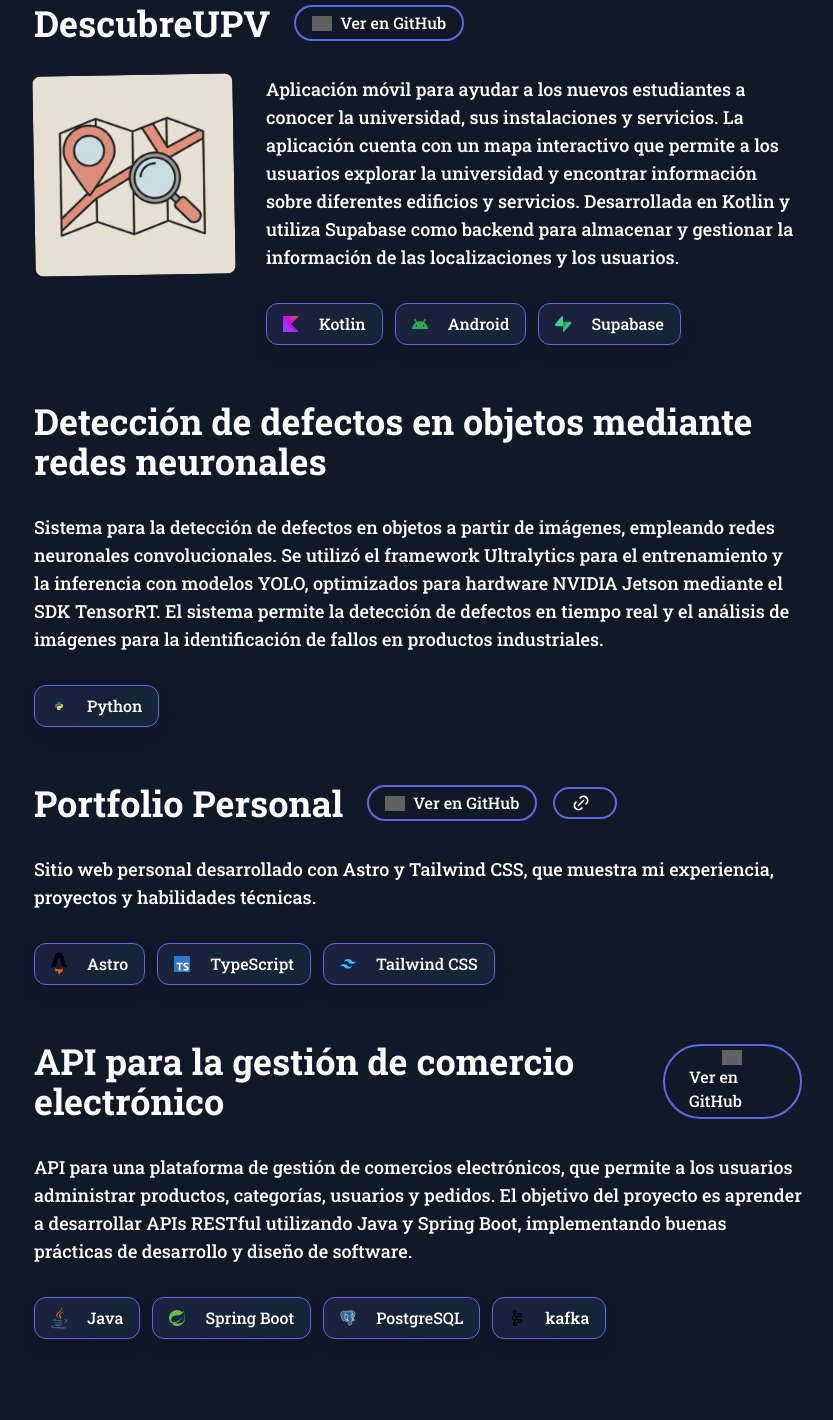
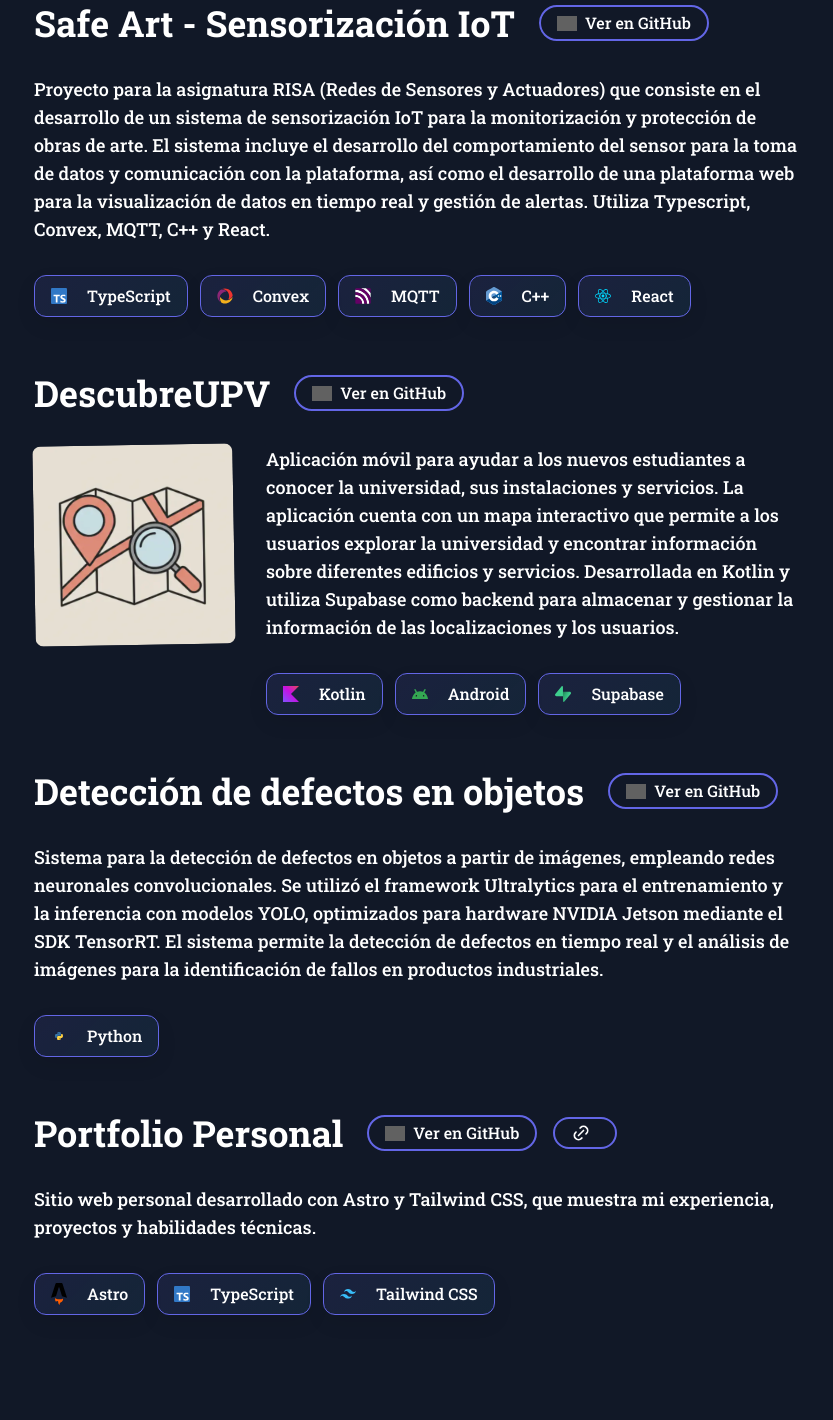
Before and after one commit to AbelHaro/porfolio, an Astro site: page / in a window 1280 px wide. Shown: the part 1853-3273 px from the top of the page, without its empty margins (222-1055 px from the left). Built offline with nearby package versions, Linux system fonts and the light colour scheme; Astro itself is replaced by a stand-in of ours; grey boxes are pictures that could not be loaded.

Commit message:
feat: update project details and add new icons
- Bump version to 1.0.2 in package.json and update @astrojs/check dependency to 0.9.2.
- Add new SVG icons for Convex, C++, and MQTT.
- Add new project "Safe Art - Sensorización IoT" with relevant details and technologies.
- Update existing project "Detección de defectos en objetos" with a new URL.
- Comment out the project "API para la gestión de comercio electrónico" for future reference.
- Remove unused Intro section from index.astro.
- Update curriculum PDFs for English and Spanish versions.

```diff
--- a/src/data/projects.ts
+++ b/src/data/projects.ts
@@ -12,6 +12,36 @@
 }
 
 export const projects: Project[] = [
+  {
+    title: "Safe Art - Sensorización IoT",
+    description:
+      "Proyecto para la asignatura RISA (Redes de Sensores y Actuadores) que consiste en el desarrollo de un sistema de sensorización IoT para la monitorización y protección de obras de arte. El sistema incluye el desarrollo del comportamiento del sensor para la toma de datos y comunicación con la plataforma, así como el desarrollo de una plataforma web para la visualización de datos en tiempo real y gestión de alertas. Utiliza Typescript, Convex, MQTT, C++ y React.",
+    url: "https://github.com/AbelHaro/safe-art",
+    technologies: [
+      {
+        name: "TypeScript",
+        source: "/icons/typescript.svg",
+      },
+      {
+        name: "Convex",
+        source: "/icons/convex.svg",
+      },
+      {
+        name: "MQTT",
+        source: "/icons/mqtt.svg",
+      },
+      {
+        name: "C++",
+        source: "/icons/cpp.svg",
+      },
+      {
+        name: "React",
+        source: "/icons/react.svg",
+      },
+    ],
+    date: "Enero 2026",
+    image: undefined,
+  },
 
   {
     title: "DescubreUPV",
@@ -36,10 +66,10 @@
     image: "/images/descubreupv.webp",
   },
   {
-    title: "Detección de defectos en objetos mediante redes neuronales",
+    title: "Detección de defectos en objetos",
     description:
       "Sistema para la detección de defectos en objetos a partir de imágenes, empleando redes neuronales convolucionales. Se utilizó el framework Ultralytics para el entrenamiento y la inferencia con modelos YOLO, optimizados para hardware NVIDIA Jetson mediante el SDK TensorRT. El sistema permite la detección de defectos en tiempo real y el análisis de imágenes para la identificación de fallos en productos industriales.",
-    url: undefined,
+    url: "https://github.com/AbelHaro/TFG",
     technologies: [
       {
         name: "Python",
@@ -72,29 +102,29 @@
     image: undefined,
     production_url: "https://porfolio-red-sigma.vercel.app/",
   },
-  {
-    title: "API para la gestión de comercio electrónico",
-    description: "API para una plataforma de gestión de comercios electrónicos, que permite a los usuarios administrar productos, categorías, usuarios y pedidos. El objetivo del proyecto es aprender a desarrollar APIs RESTful utilizando Java y Spring Boot, implementando buenas prácticas de desarrollo y diseño de software.",
-    url: "https://github.com/AbelHaro/ecommerce",
-    technologies: [
-      {
-        name: "Java",
-        source: "/icons/java.svg",
-      },
-      {
-        name: "Spring Boot",
-        source: "/icons/spring.svg",
-      },
-      {
-        name: "PostgreSQL",
-        source: "/icons/postgresql.svg",
-      },
-      {
-        name: "kafka",
-        source: "/icons/kafka.svg",
-      },
-    ],
-    date: "Presente",
-    image: undefined,
-  },
+  // {
+  //   title: "API para la gestión de comercio electrónico",
+  //   description: "API para una plataforma de gestión de comercios electrónicos, que permite a los usuarios administrar productos, categorías, usuarios y pedidos. El objetivo del proyecto es aprender a desarrollar APIs RESTful utilizando Java y Spring Boot, implementando buenas prácticas de desarrollo y diseño de software.",
+  //   url: "https://github.com/AbelHaro/ecommerce",
+  //   technologies: [
+  //     {
+  //       name: "Java",
+  //       source: "/icons/java.svg",
+  //     },
+  //     {
+  //       name: "Spring Boot",
+  //       source: "/icons/spring.svg",
+  //     },
+  //     {
+  //       name: "PostgreSQL",
+  //       source: "/icons/postgresql.svg",
+  //     },
+  //     {
+  //       name: "kafka",
+  //       source: "/icons/kafka.svg",
+  //     },
+  //   ],
+  //   date: "Presente",
+  //   image: undefined,
+  // },
 ];
--- a/src/pages/index.astro
+++ b/src/pages/index.astro
@@ -6,7 +6,6 @@
 import Projects from '../sections/Projects.astro';
 import Footer from '../sections/Footer.astro';
 import Experience from '../sections/Experience.astro';
-import Intro from '../sections/Intro.astro';
 import Contact from '../sections/Contact.astro';
 ---
 
```
Also changed, not shown: package.json (+5 -2 lines), public/icons/convex.svg (added), public/icons/cpp.svg (added), public/icons/mqtt.svg (added), 6 other files.
